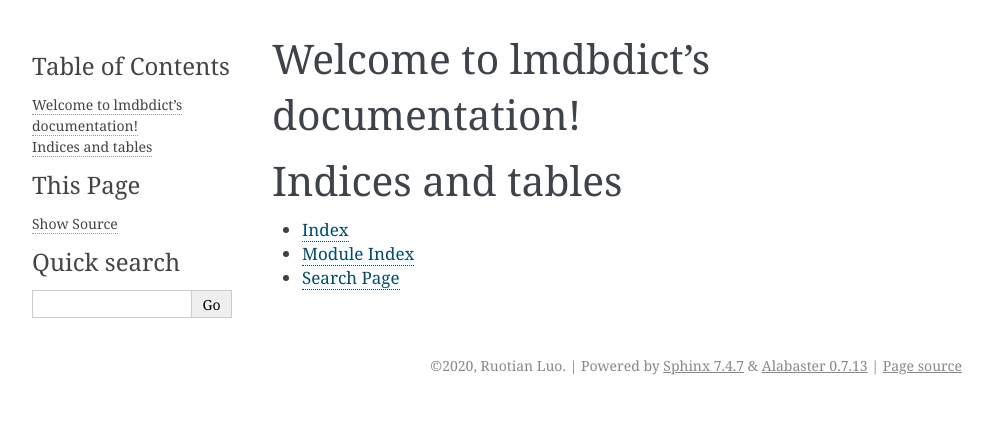
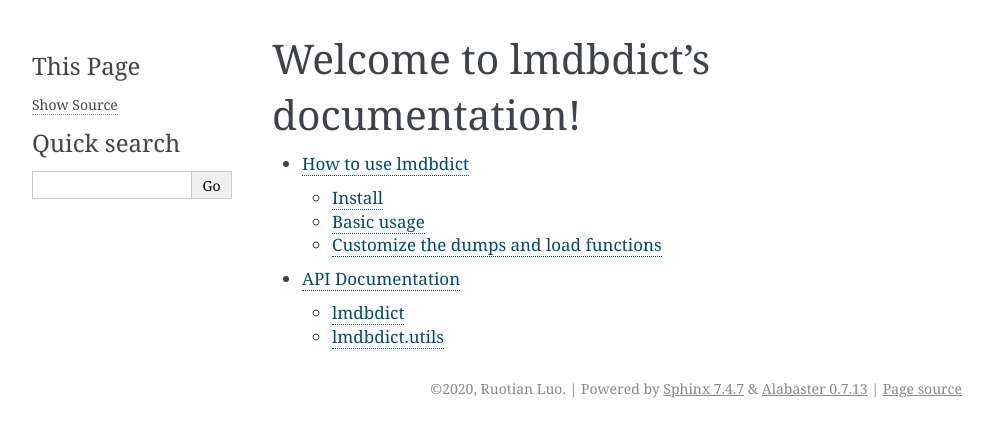
Before and after one commit to ruotianluo/lmdbdict, a Sphinx documentation site: the page built from docs/source/index.rst, in a window 1280 px wide. Shown: the top 437 px of the page, without its empty margins (148-1141 px from the left). Built offline with Sphinx 7.4.7, drawn with Linux system fonts in a browser that asks for light colours.

Commit message:
docs: add things to docs.

```diff
--- a/docs/source/index.rst
+++ b/docs/source/index.rst
@@ -8,13 +8,6 @@ Welcome to lmdbdict's documentation!
 
 .. toctree::
    :maxdepth: 2
-   :caption: Contents:
 
-
-
-Indices and tables
-==================
-
-* :ref:`genindex`
-* :ref:`modindex`
-* :ref:`search`
+   how-to-use-it
+   modules/index
--- /dev/null
+++ b/docs/source/modules/index.rst
@@ -0,0 +1,7 @@
+API Documentation
+==================
+
+.. toctree::
+
+    lmdbdict
+    utils
--- /dev/null
+++ b/docs/source/modules/utils.rst
@@ -0,0 +1,7 @@
+lmdbdict.utils
+=============================
+
+.. automodule:: lmdbdict.utils
+    :members:
+    :undoc-members:
+    :show-inheritance:
```
Also changed, not shown: docs/source/modules/lmdbdict.rst (added, +7 -0 lines), docs/source/how-to-use-it.ipynb (added).
